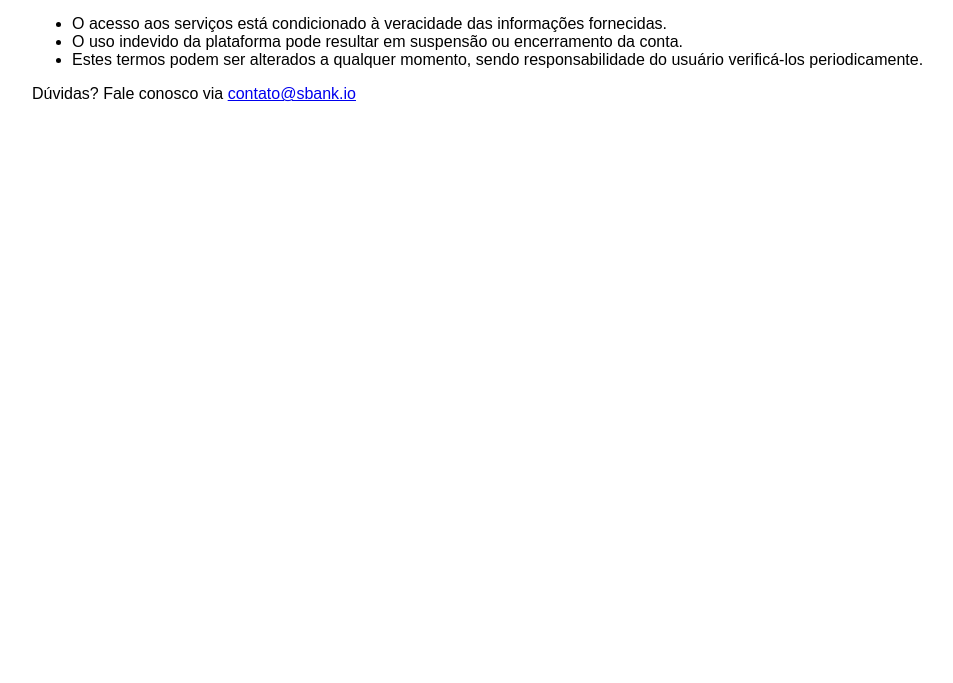
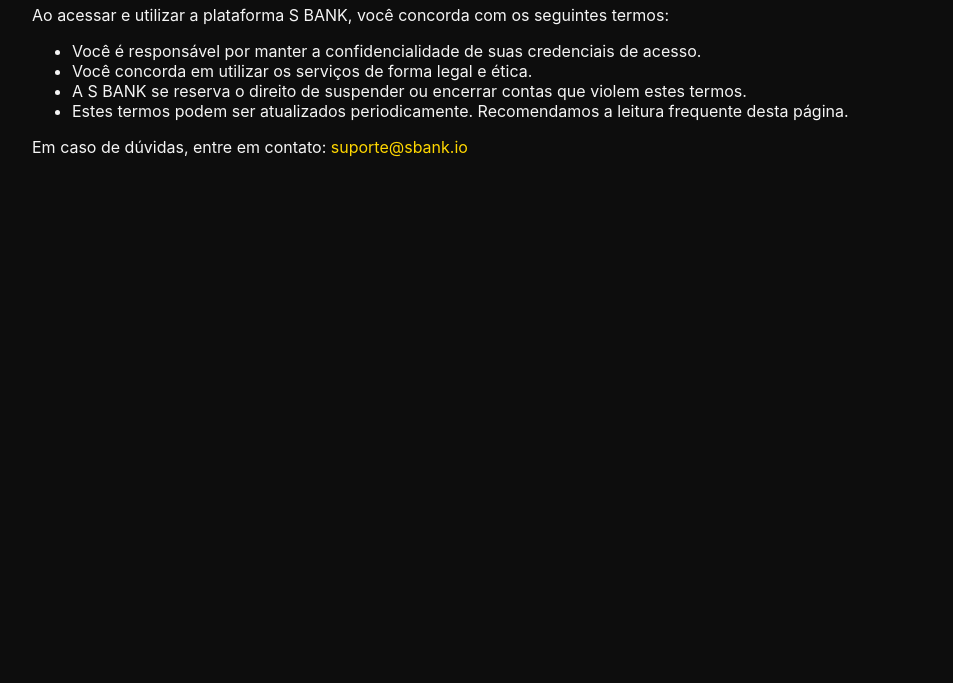
Before and after one commit to HEISTHEWAY/sbank-site, a plain HTML site: page termos.html in a window 1280 px wide. Shown: the part 117-800 px from the top of the page, without its empty margins (8-961 px from the left). Drawn offline with Linux system fonts and the light colour scheme.

Commit message:
Update termos.html

```diff
--- a/termos.html
+++ b/termos.html
@@ -1,17 +1,35 @@
+
 <!DOCTYPE html>
 <html lang="pt-BR">
 <head>
-  <meta charset="UTF-8">
-  <title>Termos de Uso - S BANK</title>
+  <meta charset="UTF-8" />
+  <title>Termos de Uso | S BANK</title>
+  <style>
+    body {
+      background-color: #0d0d0d;
+      color: #f5f5f5;
+      font-family: 'Inter', sans-serif;
+      margin: 0;
+      padding: 40px;
+    }
+    h1 {
+      color: gold;
+    }
+    a {
+      color: gold;
+      text-decoration: none;
+    }
+  </style>
 </head>
-<body style="font-family:sans-serif; margin:40px;">
-<h1>Termos de Uso</h1>
-<p>Ao utilizar a plataforma S BANK, você concorda com os seguintes termos:</p>
-<ul>
-<li>O acesso aos serviços está condicionado à veracidade das informações fornecidas.</li>
-<li>O uso indevido da plataforma pode resultar em suspensão ou encerramento da conta.</li>
-<li>Estes termos podem ser alterados a qualquer momento, sendo responsabilidade do usuário verificá-los periodicamente.</li>
-</ul>
-<p>Dúvidas? Fale conosco via <a href="mailto:contato@sbank.io">contato@sbank.io</a></p>
+<body>
+  <h1>Termos de Uso</h1>
+  <p>Ao acessar e utilizar a plataforma S BANK, você concorda com os seguintes termos:</p>
+  <ul>
+    <li>Você é responsável por manter a confidencialidade de suas credenciais de acesso.</li>
+    <li>Você concorda em utilizar os serviços de forma legal e ética.</li>
+    <li>A S BANK se reserva o direito de suspender ou encerrar contas que violem estes termos.</li>
+    <li>Estes termos podem ser atualizados periodicamente. Recomendamos a leitura frequente desta página.</li>
+  </ul>
+  <p>Em caso de dúvidas, entre em contato: <a href="mailto:suporte@sbank.io">suporte@sbank.io</a></p>
 </body>
 </html>
```
